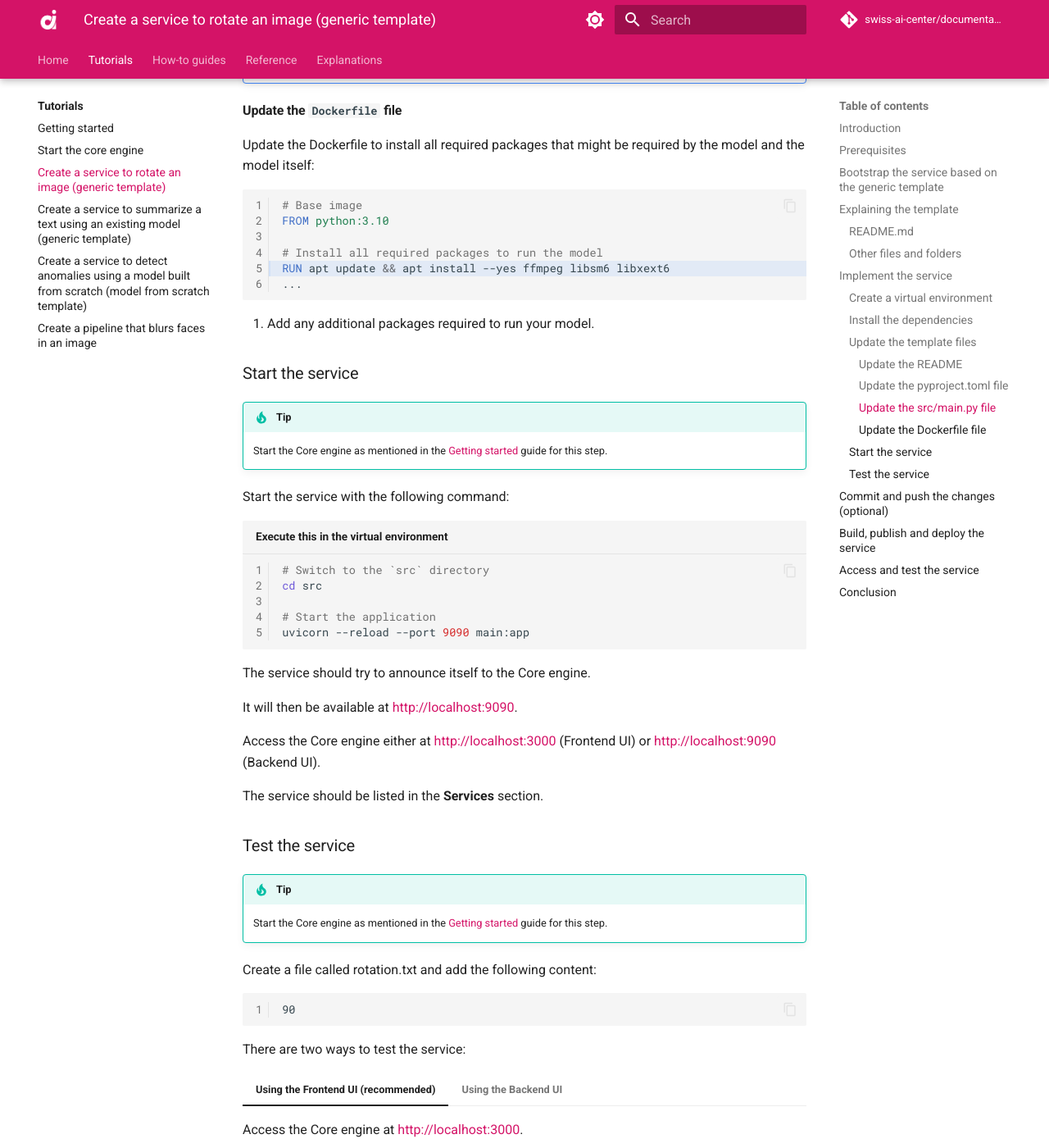
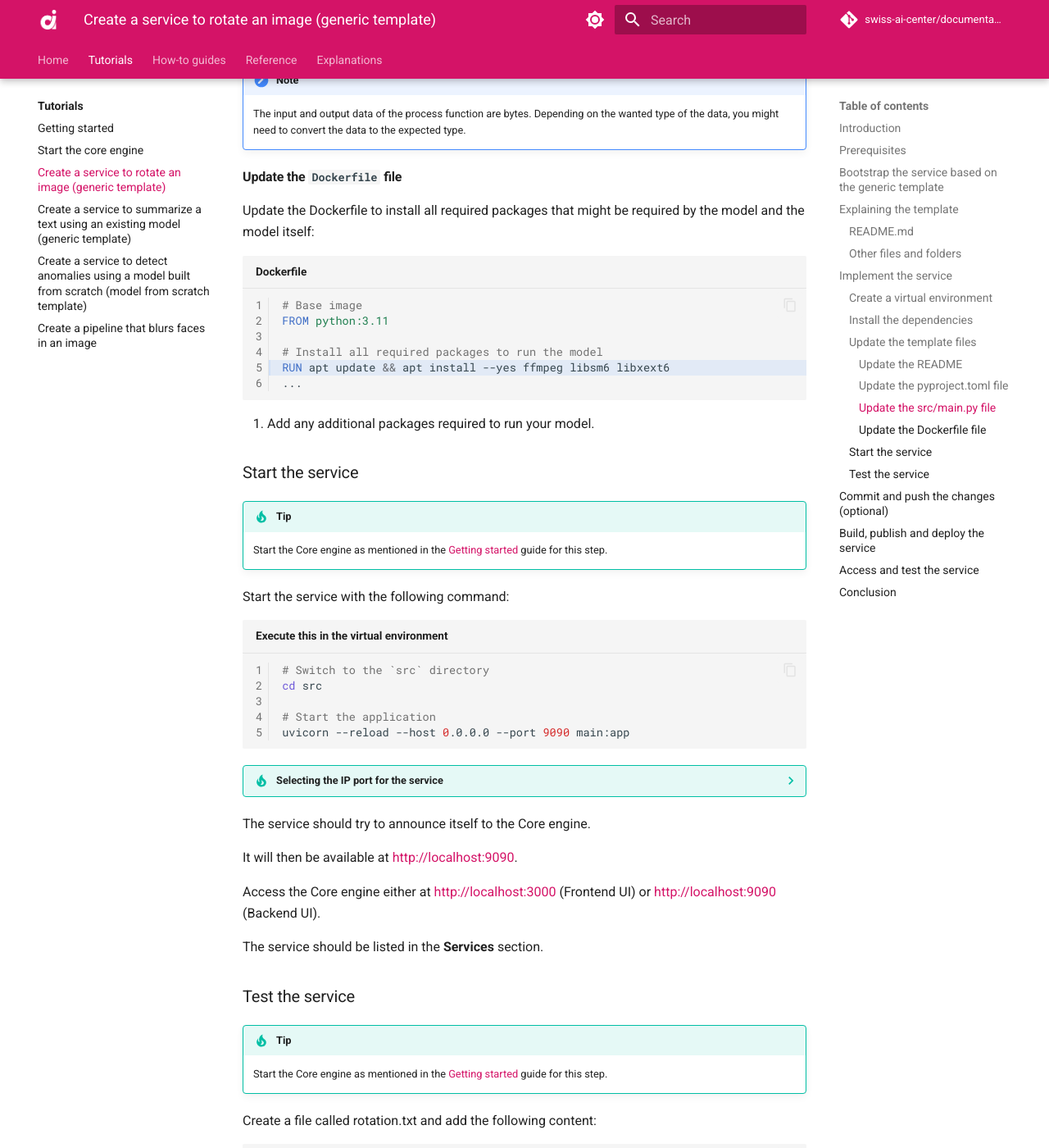
Before and after one commit to swiss-ai-center/documentation, an MkDocs documentation site: the page built from docs/tutorials/create-a-service-to-rotate-an-image.md, in a window 1280 px wide and 1400 px high, scrolled down 6446 px. Shown: the whole window at 82% size. Built offline with MkDocs 1.6.1 and Material for MkDocs 9.7.7, drawn with Linux system fonts in a browser that asks for light colours; comment, search, counter and statistics services are not loaded; some of the changed text lies outside the part shown.

Commit message:
Update tutorial to add explicit host
* Add host to uvicorn command (required for Linux)
* Python 3.11 support
* Minor enhancment

Note: SERVICE_URL in .env needs to be updated with host.docker.internal
      extra_hosts needs to be added in docker-compose

````diff
--- a/docs/tutorials/create-a-service-to-rotate-an-image.md
+++ b/docs/tutorials/create-a-service-to-rotate-an-image.md
@@ -103,7 +103,7 @@ folder:
 
 ```sh title="Execute this in the 'root' folder"
 # Create a virtual environment
-python3.10 -m venv .venv
+python3.11 -m venv .venv
 ```
 
 Then, activate the virtual environment:
@@ -120,7 +120,7 @@ source .venv/bin/activate
 
 Update the `requirements.txt` file with the following content:
 
-```txt hl_lines="2 3"
+```txt title="requirements.txt" hl_lines="2 3"
 common-code[test] @ git+https://github.com/swiss-ai-center/common-code.git@main
 numpy==1.24.1
 opencv-python==4.7.0.72
@@ -155,7 +155,7 @@ every machine if you ever share your code with someone else.
 Open the `README.md` file and update the title and the description of the
 [Service](../reference/core-concepts/service.md).
 
-```md
+```md title="README.md"
 # Image Rotate
 
 This service rotates an image by 90, 180 or 270 degrees clockwise.
@@ -180,7 +180,7 @@ This service rotates an image by 90, 180 or 270 degrees clockwise.
 
 ```toml title="pyproject.toml" hl_lines="2"
 [project]
-name = "image-rotate"
+name = "image-rotate" # (1)!
 
 [tool.pytest.ini_options]
 pythonpath = [".", "src"]
@@ -198,7 +198,7 @@ depending on the value of the `rotation` parameter.
 
 Open the `main.py` with your favorite editor and follow the instructions below.
 
-```py hl_lines="23-25 32-34 43-44 50-64 68-96 100-106 109-119"
+```py title="main.py" hl_lines="23-25 32-34 43-44 50-64 68-96 100-106 109-119"
 import asyncio
 import time
 from fastapi import FastAPI
@@ -363,9 +363,9 @@ app = FastAPI(
 Update the Dockerfile to install all required packages that might be required by
 the model and the model itself:
 
-```dockerfile hl_lines="5"
+```dockerfile title="Dockerfile" hl_lines="5"
 # Base image
-FROM python:3.10
+FROM python:3.11
 
 # Install all required packages to run the model
 RUN apt update && apt install --yes ffmpeg libsm6 libxext6
@@ -388,8 +388,18 @@ Start the service with the following command:
 cd src
 
 # Start the application
-uvicorn --reload --port 9090 main:app
+uvicorn --reload --host 0.0.0.0 --port 9090 main:app
 ```
+
+??? tip "Selecting the IP port for the service"
+
+    Each service should be made available on a different port that is not in use.
+
+    If you followed the previous tutorial to start the core engine, port 9090
+    should already be in use by the dummy `average-shade-service` service. In
+    that case, you can use a different port number, or alternatively shut down
+    the running service and reset the database that recorded the port entry by
+    removing the `backend/core-engine.db` file.
 
 The service should try to announce itself to the Core engine.
 
--- a/docs/tutorials/create-a-service-to-summarize-a-text-using-an-existing-model.md
+++ b/docs/tutorials/create-a-service-to-summarize-a-text-using-an-existing-model.md
@@ -265,7 +265,7 @@ class MyService(Service):
 
     # TODO: 5. CHANGE THE PROCESS METHOD (CORE OF THE SERVICE) (6)!
     def process(self, data):
-                # Get the text to analyze from storage
+        # Get the text to analyze from storage
         text = data["text"].data
         # Convert bytes to string
         text = text.decode("utf-8")
````
Also changed, not shown: docs/tutorials/create-a-service-to-detect-anomalies-using-a-model-built-from-scratch.md (+2 -2 lines).
